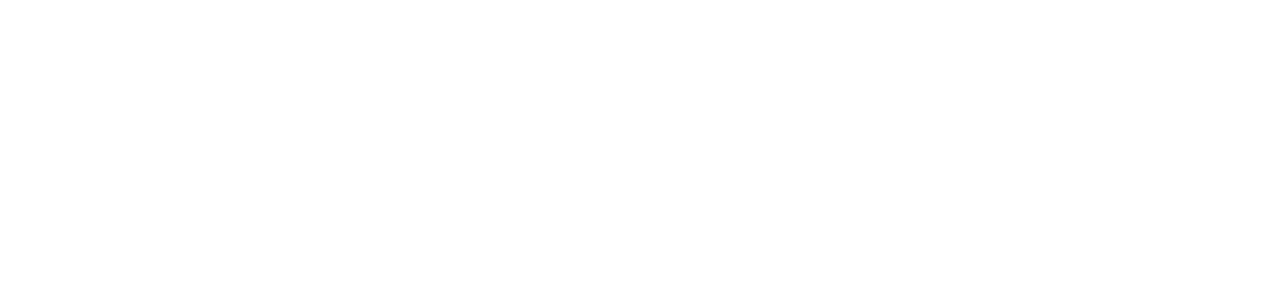
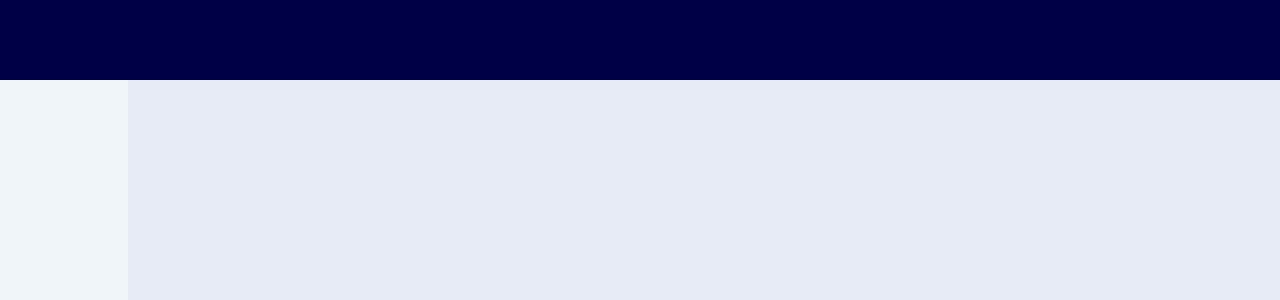
Before and after one commit to boolean-uk/react-cohort-dashboard-challenge, a React (Create React App) app: page / in a window 1280 px wide. Shown: the top 300 px of the page. Built offline with nearby package versions, Linux system fonts and the light colour scheme.

Commit message:
App Grid Area Styling

```diff
--- a/src/App.js
+++ b/src/App.js
@@ -3,7 +3,15 @@ import './app.css';
 function App() {
   return (
     <div className="app">
+      <div className='header'>
 
+      </div>
+      <div className='nav'>
+
+      </div>
+      <div className='main'>
+
+      </div>
     </div>
   );
 }
--- a/src/app.css
+++ b/src/app.css
@@ -0,0 +1,43 @@
+.app {
+    margin:0;
+    width: 100%;
+    height: 100vh;
+
+    display:grid;
+    grid-template-areas:
+    "header header"
+    "nav main";
+    grid-template-rows: 1fr 9fr;
+    grid-template-columns: 1fr 9fr;
+}
+
+.app > .header {
+    grid-area: header;
+    background-color: #000046;
+
+    display: flex;
+    flex-direction: row;
+    justify-content: space-between;
+    align-items: center;
+}
+
+.app > .nav {
+    grid-area: nav;
+    background-color: #F0F5FA;
+
+    display: flex;
+    flex-direction: column;
+    justify-content: flex-start;
+    align-items: center;
+}
+
+.app > .main {
+    grid-area: main;
+    background-color: #e6ebf5;
+    overflow-y: scroll;
+
+    display: flex;
+    flex-direction: column;
+    justify-content: flex-start;
+    align-items: center;
+}
```
